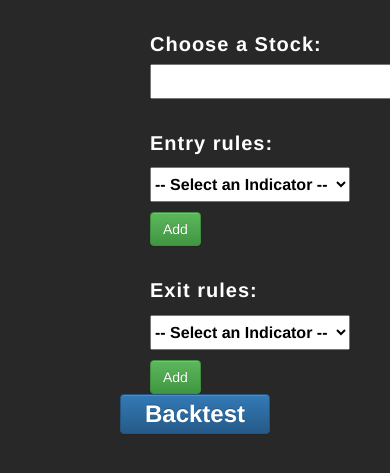
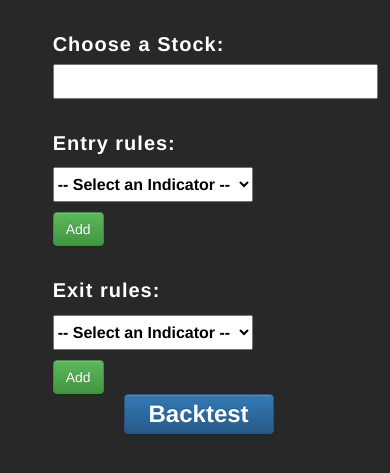
Before and after one commit to Priyanshu154/Backtest, a Django app: template Backtest/templates/homepage.html in a window 390 px wide; the page is wider, and only the part inside the window is pictured. Shown: the top 473 px of that part. Run offline with Django 3.2, Linux system fonts and the light colour scheme; the template is opened without the code that fills it, so the values that code supplies are empty; some libraries are stand-ins or nearby versions.

Commit message:
Some Changes to make responsive

```diff
--- a/Backtest/templates/homepage.html
+++ b/Backtest/templates/homepage.html
@@ -44,7 +44,7 @@
 		color: #ffffff;
 		letter-spacing: 2px;
             	font-size: 18px;
-            	margin-left: 150px;
+            	margin-left: 13.5%;
 	}
 
         input{
@@ -73,7 +73,7 @@
 		color: #faf9ae;
 		letter-spacing: 2px;
             	text-align: center;
-            	margin-left: -150px;
+            	margin-left: -13.5%;
 	}
 
         .LABEL {
@@ -105,7 +105,7 @@
             font-size: 24px;
             font-weight: bold;
             width: 150px;
-            margin-left: -150px;
+            margin-left: -13.5%;
             margin-right: 0px;
             padding: 0 0 0 0px;
             height: 40px;;
@@ -506,7 +506,7 @@
     {% if user.is_authenticated %}
     <form method ='POST' action = "{% url 'logout' %}" id='logout'>
         {% csrf_token %}
-            <center style="margin-left:-150px;margin-top: 20px;"><a href="javascript:document.getElementById('logout').submit();" class="LABEL">Logout</a></center>
+            <center style="margin-left:-13.5%;margin-top: 20px;"><a href="javascript:document.getElementById('logout').submit();" class="LABEL">Logout</a></center>
         {% endif %}
     </form>
 
```
